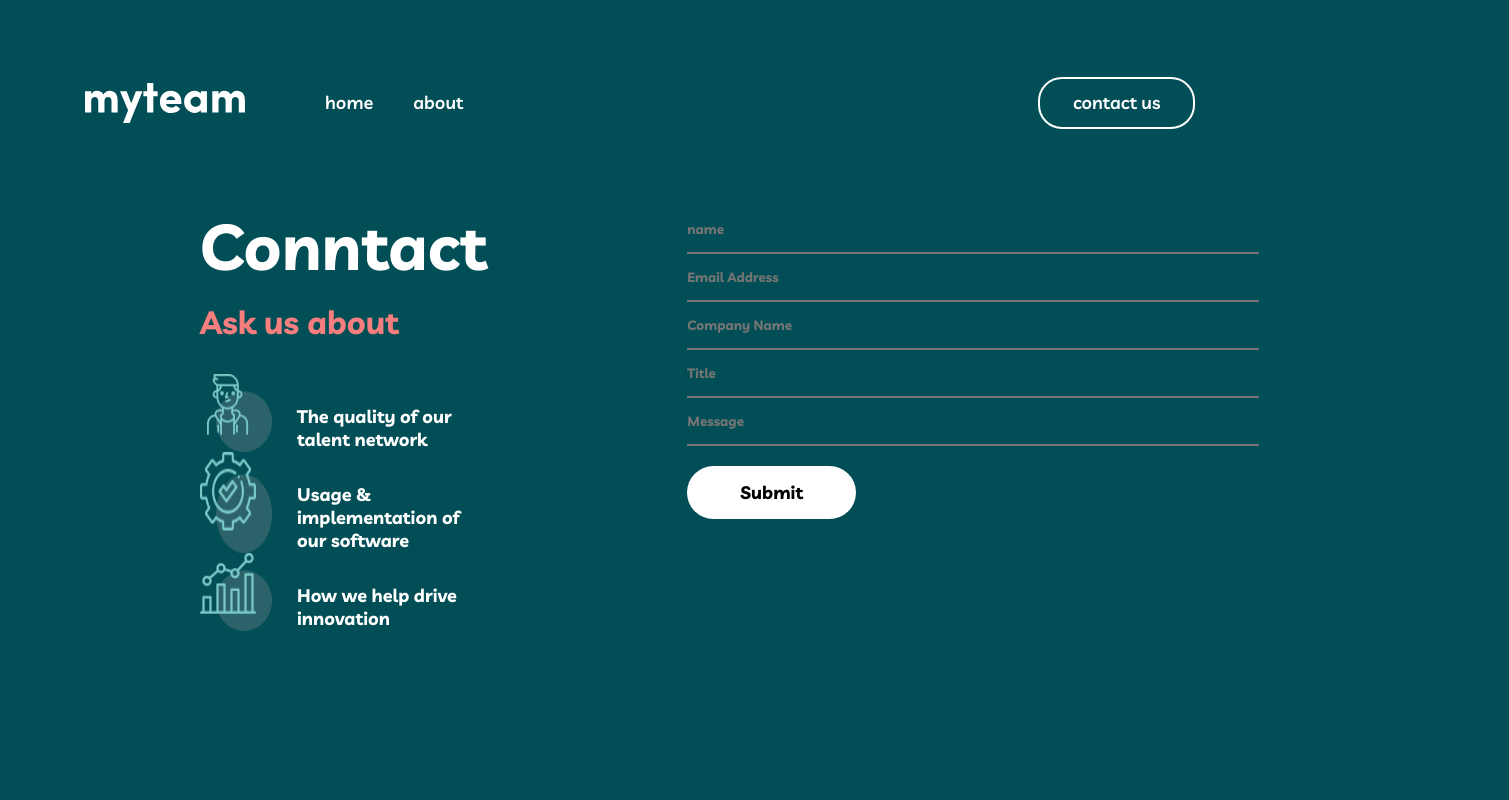
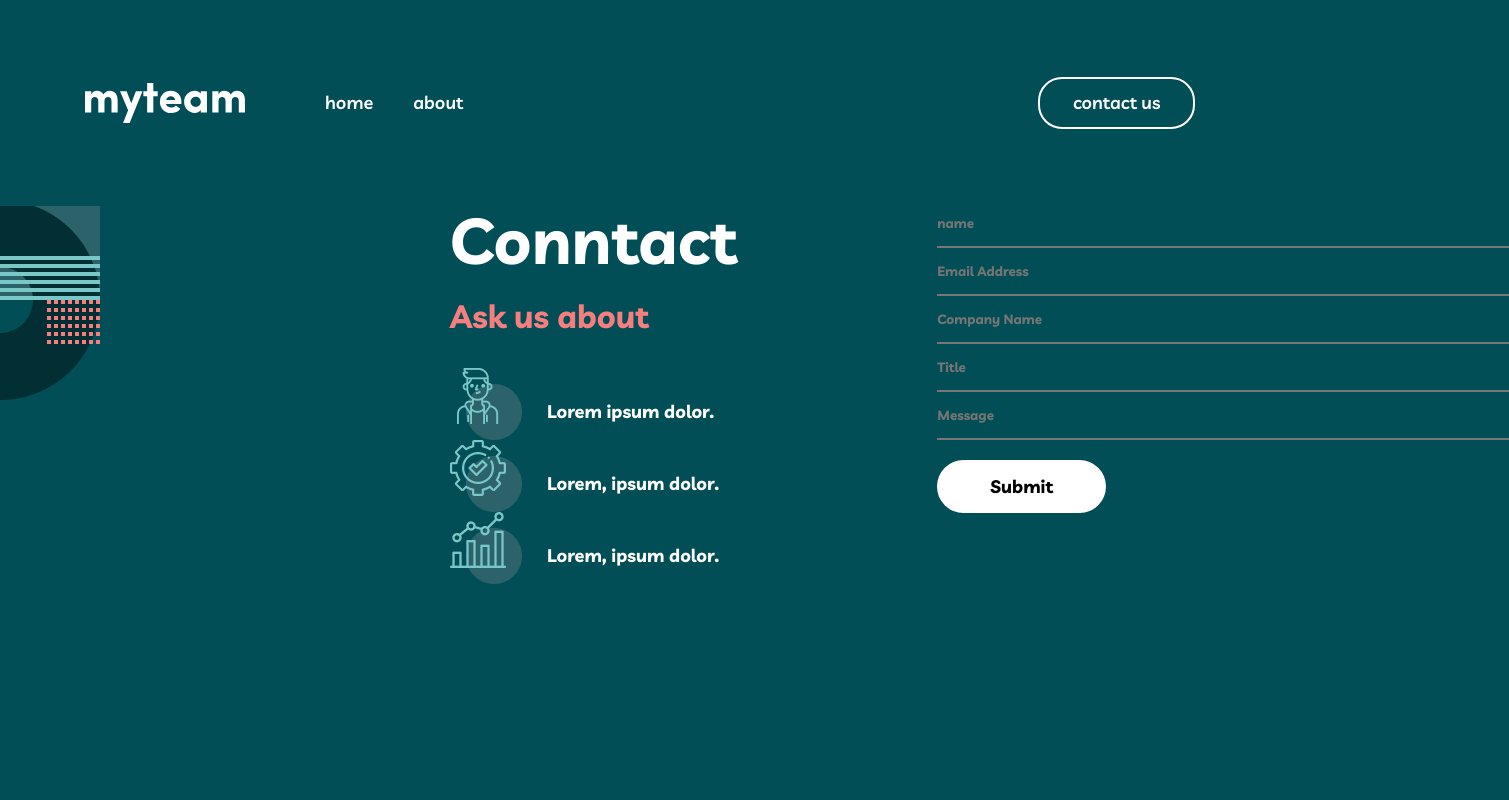
Before and after one commit to OybekOscar/Oscar-html-18, a plain HTML site: page muslimbek.html in a window 1280 px wide. Shown: the top 800 px of the page, 1509 px wide, since content can reach past the window. Drawn offline with Linux system fonts and the light colour scheme.

```diff
--- a/css/list-3.css
+++ b/css/list-3.css
@@ -1,18 +1,15 @@
-
-
-
-
-
 @import url(common.css);
 @import url('https://fonts.googleapis.com/css2?family=Livvic:wght@400;500;600;700&display=swap');
 
 
 
 .nav {
-    position: sticky;
-    width: 100vw;
+    position: fixed;
+    width: 100%;
     background-color: #014E56;
+    /* border-bottom: #F67E7E; */
 }
+
 
 .navbar {
     margin: 0 auto;
@@ -162,8 +159,11 @@ button {
 }
 
 section {
+    background-image: url(/images/Group\ 8\ \(1\).png);
+    background-repeat: no-repeat;
     /* max-width: 1036px; */
-    margin: 0;
+    /* position: absolute; */
+    margin-top: 200px;
     padding: 0;
     display: grid;
     grid-template-columns: repeat(2, 1fr);
@@ -171,7 +171,7 @@ section {
     /* grid-gap: 200px ; */
     justify-content: space-evenly;
     /* max-width: 1110px; */
-    /* height: 100vh; */
+    height: 120vh;
     max-width: 1036px;
     background-color: #014E56;
 }
@@ -197,12 +197,13 @@ section {
     background-position: top left;
     max-width: 1036px;
 } */
-
-
+.item{
+    margin-left: 250px;
+}
 
 .qwerty-item {
     display: flex;
-    margin-left: 200px;
+   margin-left: 200px;
     /* display: grid;
     grid-template-columns: repeat(); */
 }
@@ -217,6 +218,7 @@ h1 {
 
 .qwerty-item p {
     color: white;
+    line-height: 25px;
     font-size: 18px;
     margin-top: 30px;
     margin-left: 23px;
--- a/muslimbek.html
+++ b/muslimbek.html
@@ -58,15 +58,15 @@
                         <div class="qwerty">
                             <div class="qwerty-item">
                                 <img src="images/Group 11.png" alt="">
-                                <p>The quality of our talent network</p>
+                                <p>Lorem ipsum dolor.</p>
                             </div>
                             <div class="qwerty-item">
                                 <img src="images/Group 12.png" alt="">
-                                <p>Usage & implementation of our software</p>
+                                <p>Lorem, ipsum dolor.</p>
                             </div>
                             <div class="qwerty-item">
                                 <img src="images/Group 13.png" alt="">
-                                <p>How we help drive innovation</p>
+                                <p>Lorem, ipsum dolor.</p>
                             </div>
                         </div>
                     </div>
```
